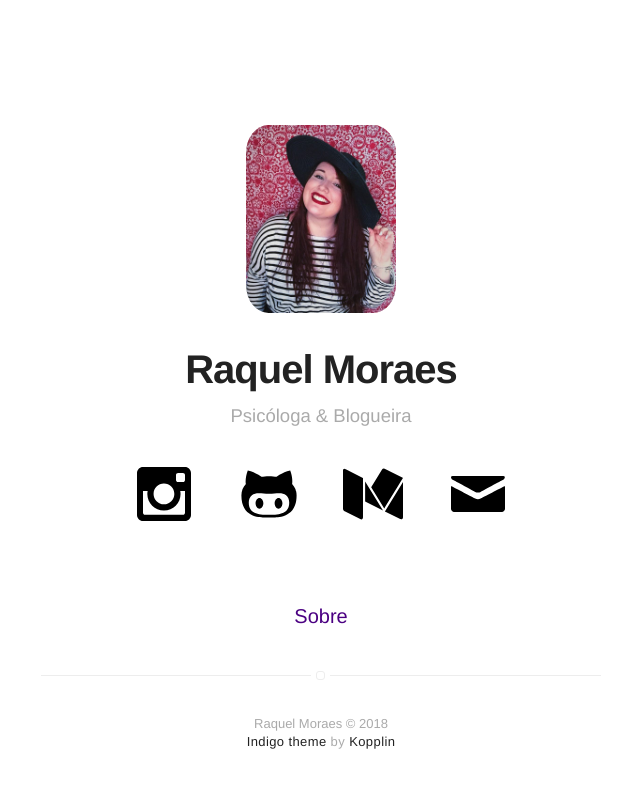
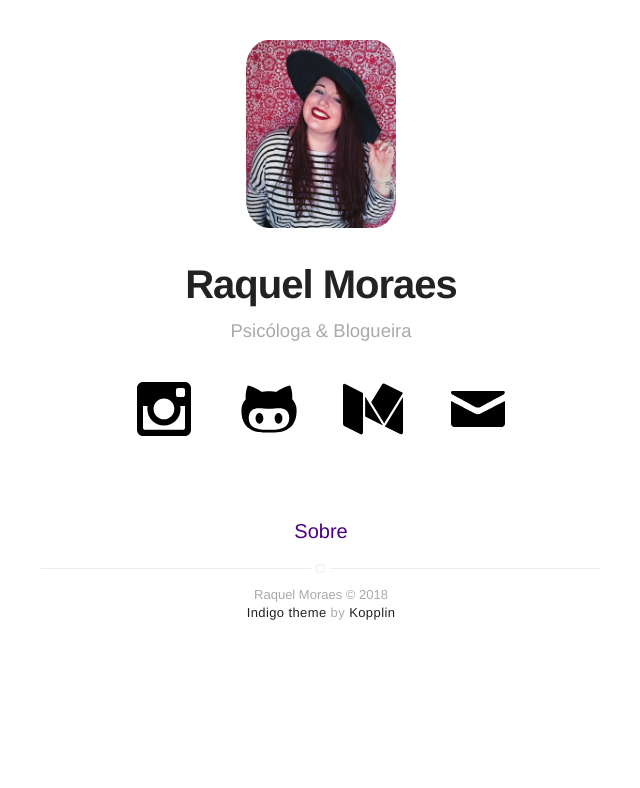
Before and after one commit to Gawiga/kelmoraes, a Jekyll site: the page built from index.html, in a window 1280 px wide. Shown: the top 788 px of the page, without its empty margins (319-959 px from the left). Built offline with Jekyll 4.4.1, drawn with Linux system fonts in a browser that asks for light colours.

Commit message:
adjust on padding and margin

```diff
--- a/_sass/components/footer.sass
+++ b/_sass/components/footer.sass
@@ -1,7 +1,7 @@
 .footer-main
     border-top: 1px solid $epsilon
-    padding: 40px 0
-    margin: 40px 0 0
+    padding: 18px 0
+    margin: 18px 0 0
     font-size: 1.3rem
     color: $gama
     font-weight: 300
--- a/_sass/pages/home-blog-projects.sass
+++ b/_sass/pages/home-blog-projects.sass
@@ -1,7 +1,7 @@
 .home,
 .blog,
 .projects
-    margin-top: 125px
+    margin-top: 40px
 
     > .list
         border-top: 1px solid $epsilon
--- a/_sass/pages/page.sass
+++ b/_sass/pages/page.sass
@@ -1,5 +1,5 @@
 .page
-    margin-top: 125px
+    margin-top: 40px
 
     > h1
         text-align: center
```
